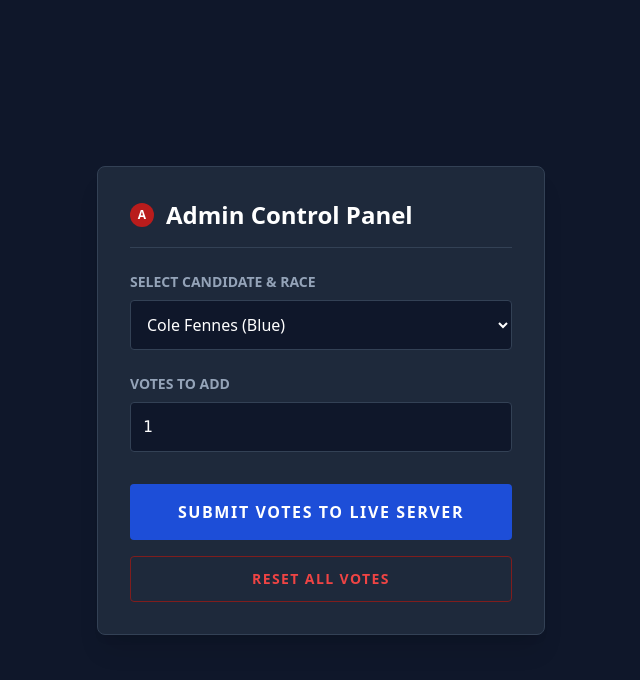
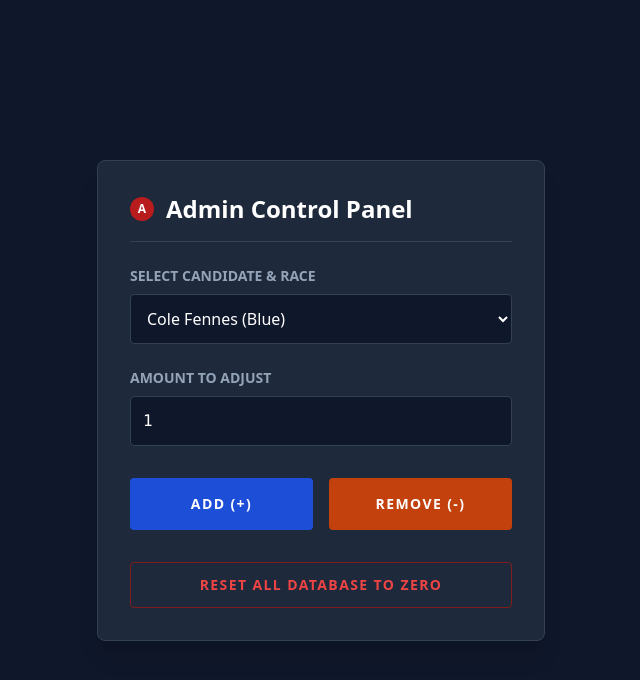
Before and after one commit to colejo3324552/election-tracker, a plain HTML site: page admin.html in a window 1280 px wide. Shown: the whole page, without its empty margins (319-959 px from the left). Drawn offline with nearby package versions, Linux system fonts and the light colour scheme; no server answers.

Commit message:
Update admin.html

```diff
--- a/admin.html
+++ b/admin.html
@@ -31,16 +31,21 @@
         </div>
 
         <div class="mb-8">
-            <label class="block text-sm font-bold text-slate-400 mb-2 uppercase">Votes to Add</label>
+            <label class="block text-sm font-bold text-slate-400 mb-2 uppercase">Amount to Adjust</label>
             <input type="number" id="voteAmount" min="1" value="1" class="w-full p-3 bg-slate-900 border border-slate-700 rounded text-white font-mono focus:border-blue-500 outline-none">
         </div>
 
-        <button onclick="addVotes()" class="w-full bg-blue-700 hover:bg-blue-600 text-white p-4 rounded font-bold uppercase tracking-widest transition-colors mb-4">
-            Submit Votes to Live Server
-        </button>
+        <div class="flex gap-4 mb-8">
+            <button onclick="addVotes()" class="flex-1 bg-blue-700 hover:bg-blue-600 text-white p-4 rounded font-bold uppercase tracking-widest transition-colors text-sm">
+                Add (+)
+            </button>
+            <button onclick="removeVotes()" class="flex-1 bg-orange-700 hover:bg-orange-600 text-white p-4 rounded font-bold uppercase tracking-widest transition-colors text-sm">
+                Remove (-)
+            </button>
+        </div>
 
         <button onclick="resetVotes()" class="w-full bg-transparent border border-red-900 text-red-500 hover:bg-red-900/30 p-3 rounded text-sm font-bold uppercase tracking-widest transition-colors">
-            Reset All Votes
+            Reset All Database to Zero
         </button>
     </div>
 
@@ -58,7 +63,7 @@
         const db = firebase.database();
         const votesRef = db.ref('electionVotes');
 
-        let currentVotes = { cole: 0, konnor: 0, walker_sos: 0, abstain_sos: 1 };
+        let currentVotes = { cole: 0, konnor: 0, walker_sos: 0, abstain_sos: 0 };
 
         votesRef.on('value', (snapshot) => {
             if (snapshot.exists()) {
@@ -68,7 +73,7 @@
                 if (!currentVotes.cole) currentVotes.cole = 0;
                 if (!currentVotes.konnor) currentVotes.konnor = 0;
                 if (!currentVotes.walker_sos) currentVotes.walker_sos = 0;
-                if (currentVotes.abstain_sos === undefined) currentVotes.abstain_sos = 1;
+                if (!currentVotes.abstain_sos) currentVotes.abstain_sos = 0;
             }
         });
 
@@ -81,15 +86,33 @@
             currentVotes[candidate] += amount;
 
             votesRef.set(currentVotes).then(() => {
+                // Flash green to show addition success
                 document.body.style.backgroundColor = '#064e3b';
                 setTimeout(() => document.body.style.backgroundColor = '', 300);
                 document.getElementById('voteAmount').value = 1;
             });
         }
 
+        function removeVotes() {
+            const candidate = document.getElementById('candidateSelect').value;
+            const amount = parseInt(document.getElementById('voteAmount').value);
+
+            if (isNaN(amount) || amount < 1) return alert("Enter valid amount");
+
+            // Math.max ensures votes never drop below 0
+            currentVotes[candidate] = Math.max(0, currentVotes[candidate] - amount);
+
+            votesRef.set(currentVotes).then(() => {
+                // Flash dark orange to show removal success
+                document.body.style.backgroundColor = '#7c2d12';
+                setTimeout(() => document.body.style.backgroundColor = '', 300);
+                document.getElementById('voteAmount').value = 1;
+            });
+        }
+
         function resetVotes() {
-            if (confirm("Reset the live public database? This will set Abstain to 1 and all others to 0.")) {
-                votesRef.set({ cole: 0, konnor: 0, walker_sos: 0, abstain_sos: 1 });
+            if (confirm("Reset the live public database entirely? All values will go to exactly 0.")) {
+                votesRef.set({ cole: 0, konnor: 0, walker_sos: 0, abstain_sos: 0 });
             }
         }
     </script>
```
